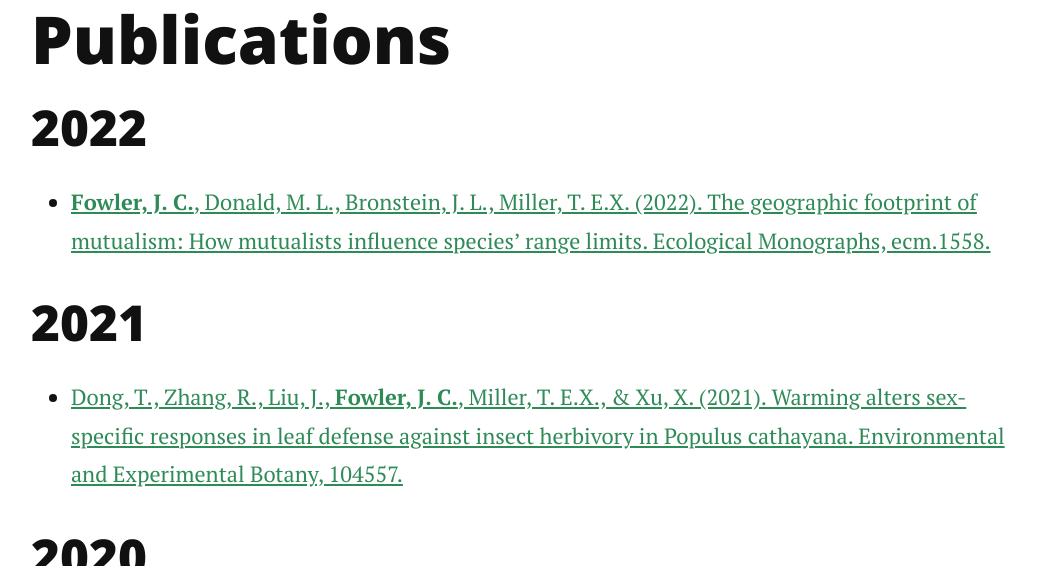
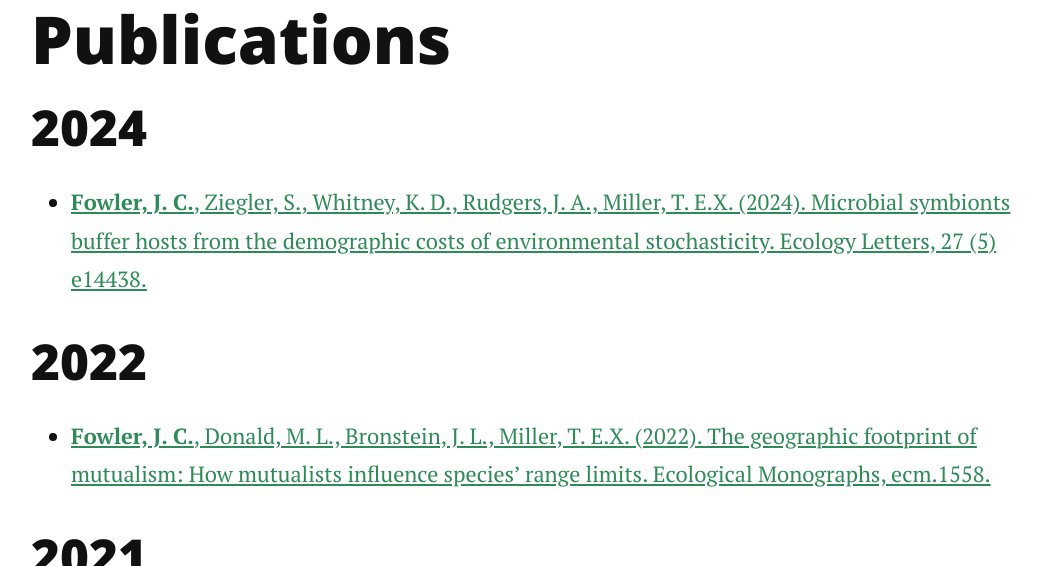
Before and after one commit to joshuacfowler/joshuacfowler.github.io, a Jekyll site: the page built from publications.md, in a window 1280 px wide and 900 px high, cut to the strip 334-900 px from the top of the window. Shown: the whole strip, without its empty margins (114-1156 px from the left). Built offline with Jekyll 4.4.1, drawn with Linux system fonts in a browser that asks for light colours; nearby versions of some CDN libraries; a file with an impossible date is left out.

Commit message:
Update publications.md

```diff
--- a/publications.md
+++ b/publications.md
@@ -5,6 +5,10 @@
 
 
 # Publications
+
+## 2024
+
+* <a href="/assets/pubs/Ecology Letters-2024- Fowler - Microbial symbionts buffer hosts from the demographic costs of environmental.pdf"> <b>Fowler, J. C.</b>, Ziegler, S., Whitney, K. D., Rudgers, J. A., Miller, T. E.X. (2024). Microbial symbionts buffer hosts from the demographic costs of environmental stochasticity. Ecology Letters, 27 (5) e14438. </a>
 
 ## 2022
 * <a href="/assets/pubs/Ecological Monographs - 2022 - Fowler - The geographic footprint of mutualism How mutualists influence species range.pdf"> <b>Fowler, J. C.</b>, Donald, M. L., Bronstein, J. L., Miller, T. E.X. (2022). The geographic footprint of mutualism: How mutualists influence species' range limits. Ecological Monographs, ecm.1558. </a>
```
